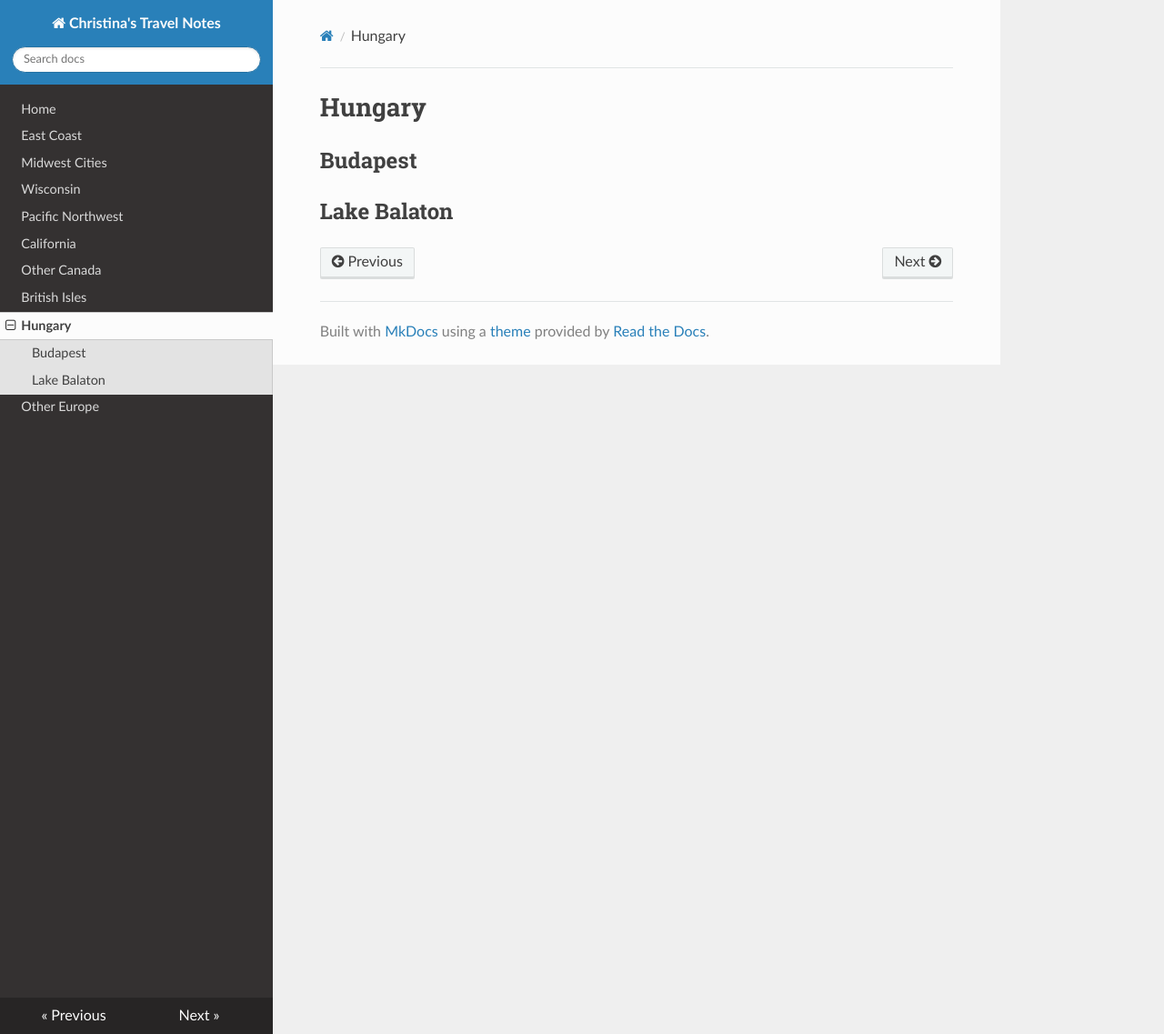
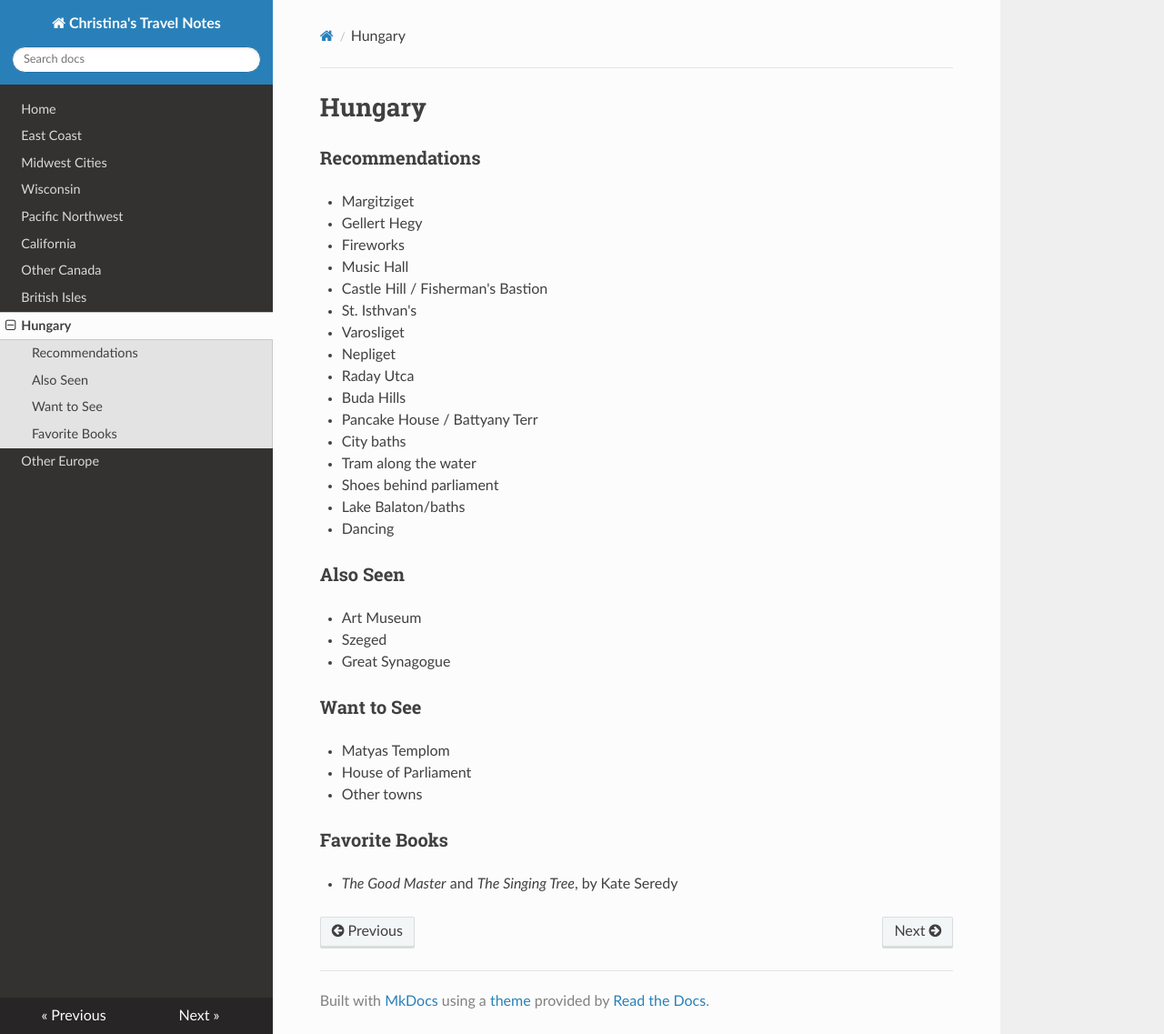
Before and after one commit to ChristinaLK/travel, an MkDocs documentation site: the page built from docs/hungary.md, in a window 1280 px wide and 1137 px high. Shown: the whole window at 91% size. Built offline with MkDocs 1.6.1, drawn with Linux system fonts in a browser that asks for light colours; nearby versions of some CDN libraries.

Commit message:
staring hungary list

```diff
--- a/docs/hungary.md
+++ b/docs/hungary.md
@@ -1,5 +1,36 @@
 # Hungary
 
-## Budapest
+### Recommendations
 
-## Lake Balaton
+* Margitziget
+* Gellert Hegy
+* Fireworks
+* Music Hall
+* Castle Hill / Fisherman's Bastion
+* St. Isthvan's
+* Varosliget
+* Nepliget
+* Raday Utca
+* Buda Hills
+* Pancake House / Battyany Terr
+* City baths
+* Tram along the water
+* Shoes behind parliament
+* Lake Balaton/baths
+* Dancing
+
+### Also Seen
+
+* Art Museum
+* Szeged
+* Great Synagogue
+
+### Want to See
+
+* Matyas Templom
+* House of Parliament
+* Other towns
+
+### Favorite Books
+
+* *The Good Master* and *The Singing Tree*, by Kate Seredy
```
